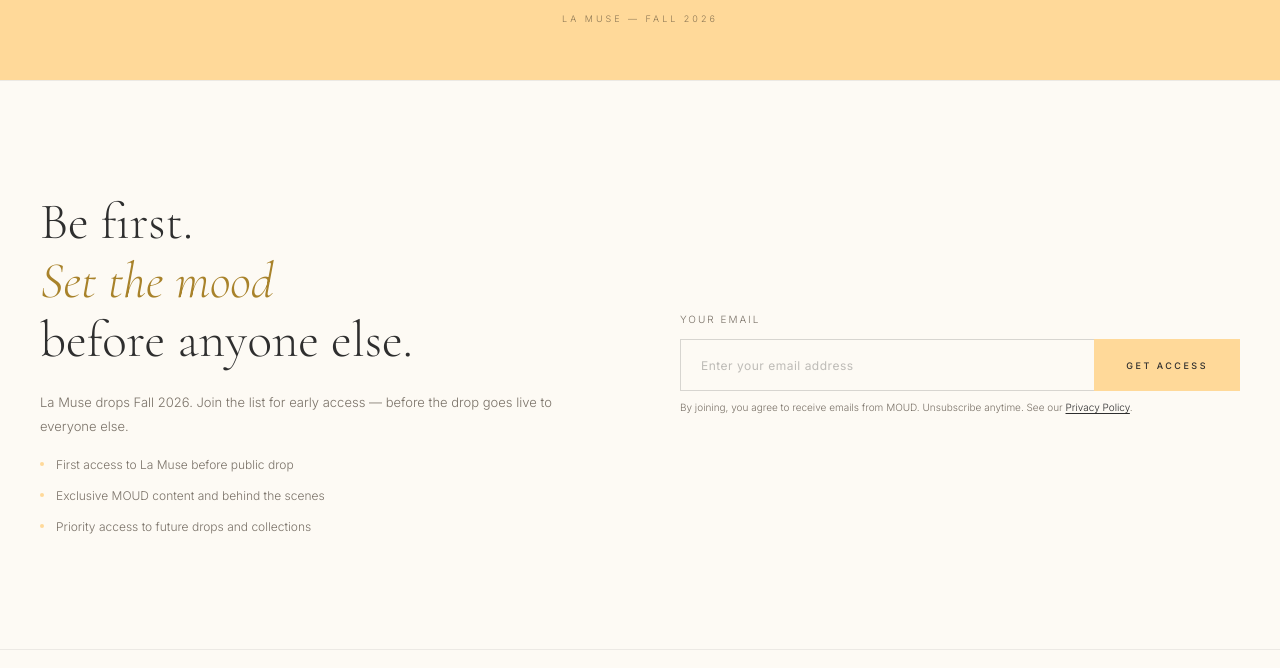
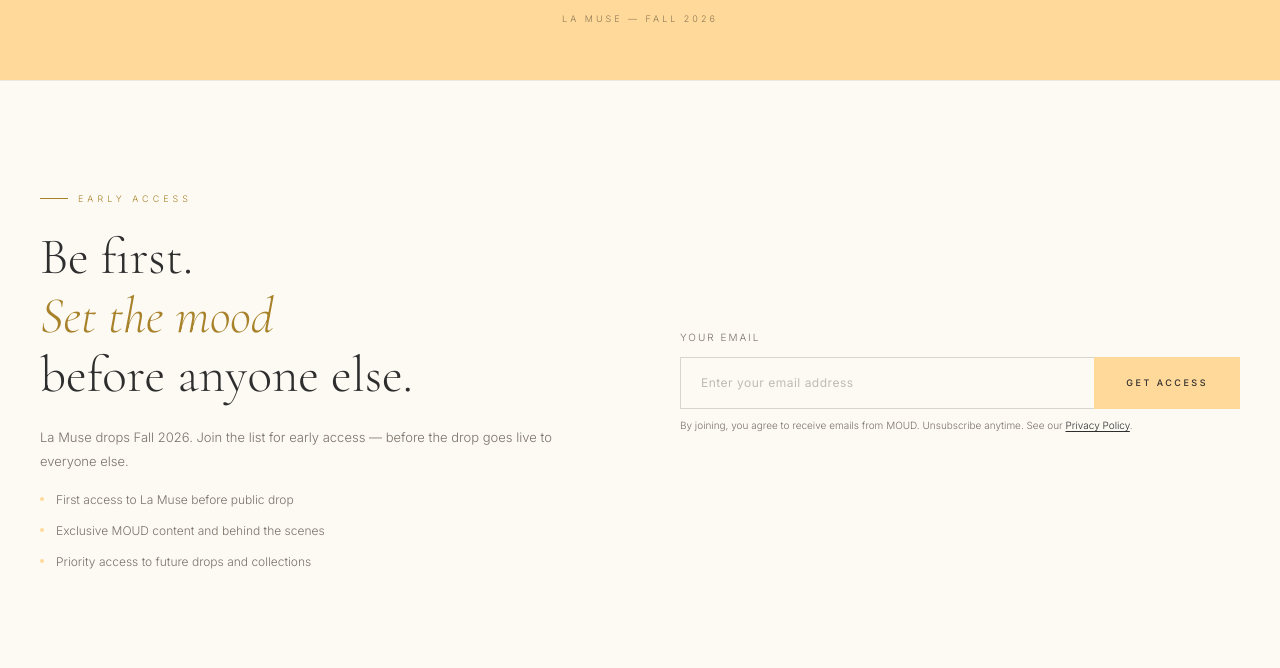
Before and after one commit to Arthurk237/moudessential, a website: page public/index.html in a window 1280 px wide. Shown: the part 1854-2522 px from the top of the page. Drawn offline with nearby package versions, Linux system fonts and the light colour scheme.

Commit message:
Restore early access label

```diff
--- a/public/index.html
+++ b/public/index.html
@@ -178,6 +178,7 @@
   <!-- EARLY ACCESS -->
   <section class="early-access" id="access" aria-labelledby="access-title">
     <div class="ea-left">
+      <p class="ea-eyebrow">Early access</p>
       <h2 class="ea-heading" id="access-title">
         Be first.<br>
         <em>Set the mood</em><br>
```
